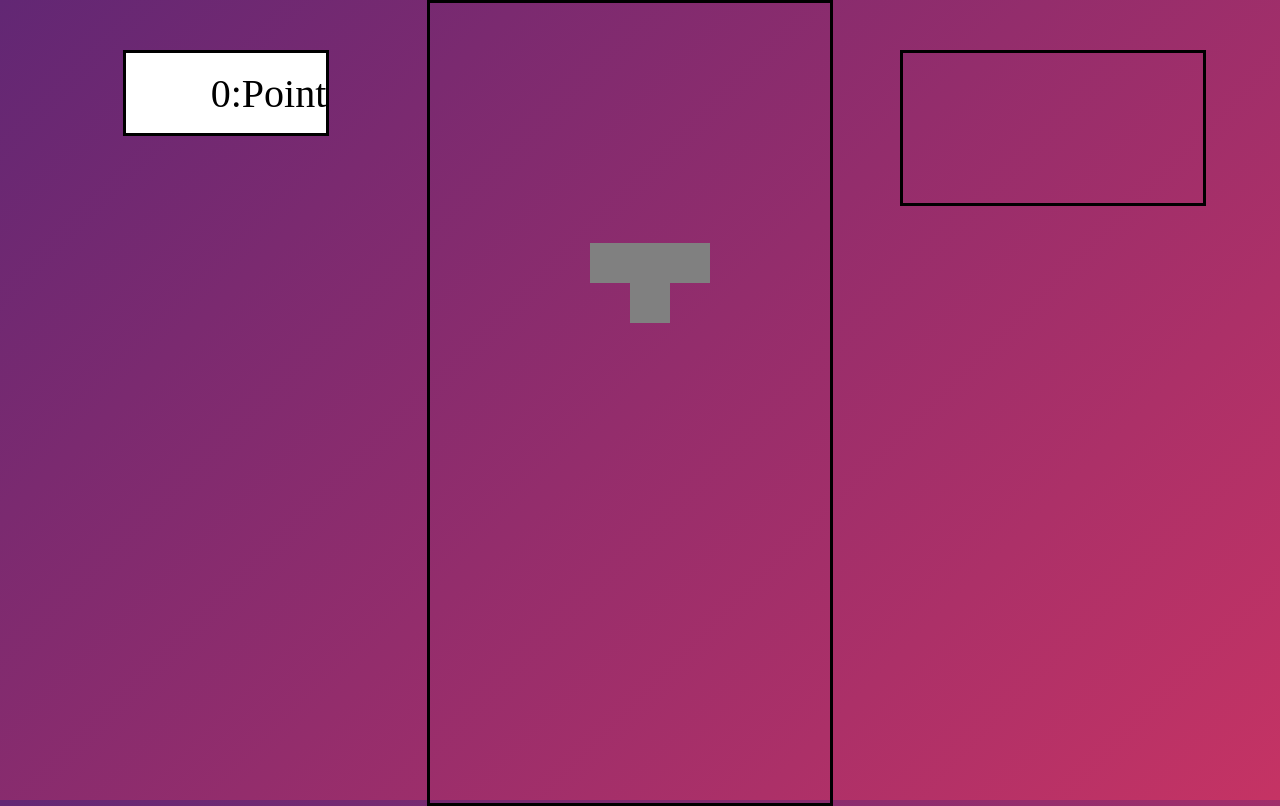
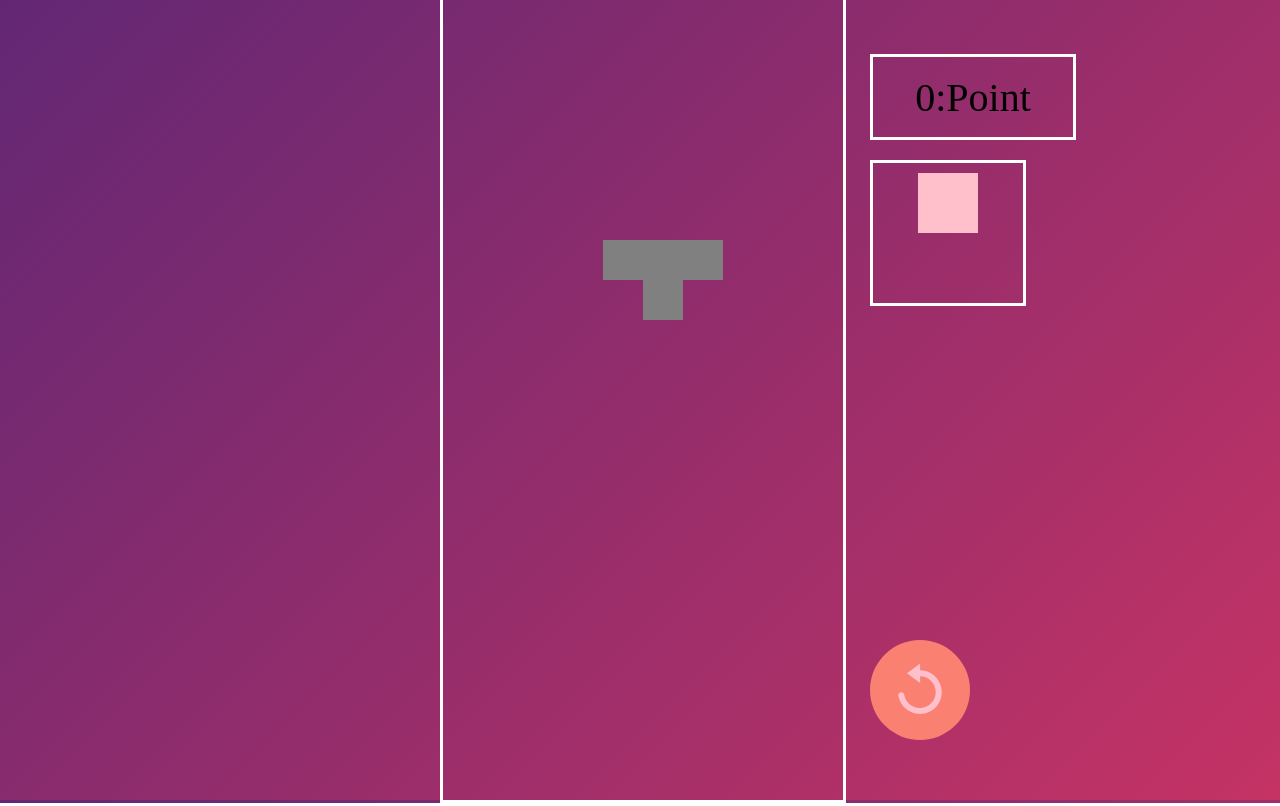
Before and after one commit to kenuhn/Projet_Perso-Tetris, a website: page index.html in a window 1280 px wide. Drawn offline with Linux system fonts and the light colour scheme.

Commit message:
bordure white ajout future piece

```diff
--- a/css/style.css
+++ b/css/style.css
@@ -5,30 +5,31 @@ html {
 }
 
 body {
+    height: 100%;
+    margin: 0;
     background:linear-gradient(135deg, #622774 0%,#c53364 100%);;
     display: grid;
-    grid-template-columns: repeat(3, 1fr);
+    grid-template-columns: 1fr 400px 1fr;
     grid-template-rows: repeat(5, 1fr);
     grid-column-gap: 0px;
     grid-row-gap: 0px;
-    height: 100%;
-    margin: 0;
-    padding: 0;
 }
 
 
 
 .canvas1 {
-    border: solid;
+    border: solid white;
     grid-area: 1 / 2 / 6 / 3;
-    position: relative
+    align-self: center;
+    position: relative;
+
 }
 
 .canvas2 {
-    border: solid;
-    position: relative;
-    left: 900px;
-    top: 50px;
+    justify-self: start;
+    grid-area: 2 / 3 / 3 / 4;
+    border: solid white;
+    margin-left: 30px;
 }
 
 .gameOver {
@@ -41,15 +42,36 @@ body {
 
 }
 .point{
+    grid-area: 1 / 3 / 2 / 4;
+    justify-self: start;
+    align-self: end;
     display:flex;
-    justify-content: flex-end;
+    justify-content: center;
     align-items: center;
-    position: relative;
     right: 730px;
     top: 50px;
     width: 200px;
     height: 80px;
     font-size: 40px;
-    border: solid black;
-    background-color: white;
+
+    border: solid white;
+    margin-left: 30px;
+    margin-bottom: 20px;
 }
+
+.reload{
+    grid-area: 5 / 3 / 5 / 4;
+    width: 100px;
+    height: 100px;
+    border-radius: 50%;
+   border: none;
+    background-color: salmon;
+    margin-left: 30px;
+}
+.img_reload {
+    width: 50px;
+    height: 50px;
+
+}
+
+/* CSS */
--- a/index.html
+++ b/index.html
@@ -14,12 +14,13 @@
 <body>
 
     <canvas class="canvas1" width="400" height="800">
-        <p>salut</p>
+
     </canvas>
-  <canvas class="canvas2">
+         <canvas class="canvas2" width="150" height="140"></canvas>
     </canvas>
     <h2 class="gameOver">Game Over</h2>
     <div class="point" >0:Point </div>
+    <button class="reload"><img class="img_reload" src="/images/reload-svgrepo-com.svg" alt="reload"></button>
     <script type="module">
     import index from "./js/index.js"
 
--- a/js/index.js
+++ b/js/index.js
@@ -1,8 +1,8 @@
 export default () => {
   const canvasPrincipal = document.querySelector(".canvas1");
   const ctx = canvasPrincipal.getContext("2d");
-/*   const canvasSecondaire = document.querySelector(".canvas2")
-  const ctx2 = canvasSecondaire.getContext("2d"); */
+  const canvasSecondaire = document.querySelector(".canvas2");
+  const ctx2 = canvasSecondaire.getContext("2d");
   const plateauLongueur = canvasPrincipal.width;
   const plateauHauteur = canvasPrincipal.height;
   const carreauWidth = 40;
@@ -48,12 +48,17 @@ export default () => {
   ];
 
   class Tetriminos {
-    constructor(piece) {
+    constructor(piece, couleur) {
       this.forme = piece;
       this.positionX = positionX;
       this.positionY = positionY;
-      this.couleur = this.creeCouleur(this.forme);
-      this.premierDessein = this.dessineTetriminos(this.forme, this.positionX, this.positionY, this.couleur)
+      this.couleur = couleur;
+      this.premierDessein = this.dessineTetriminos(
+        this.forme,
+        this.positionX,
+        this.positionY,
+        this.couleur
+      );
     }
     deplacement(e) {
       if (
@@ -143,7 +148,6 @@ export default () => {
     dessineTetriminos(forme, positionX, positionY, couleur) {
       let matrice = forme;
       let formePositionY = positionY;
-      console.log(this.couleur);
       for (let i = 0; i < matrice.length; i++) {
         let formePositionX = positionX;
         if (matrice[i].includes(1)) {
@@ -165,38 +169,6 @@ export default () => {
           }
         }
       }
-    }
-
-    creeCouleur(forme) {
-      let couleur = null;
-      switch (forme) {
-        case TetriminoS:
-          couleur = "red";
-          break;
-        case TetriminoZ:
-          couleur = "blue";
-          break;
-        case TetriminoL:
-          couleur = "yellow";
-          break;
-        case TetriminoJ:
-          couleur = "green";
-          break;
-        case TetriminoT:
-          couleur = "grey";
-          break;
-        case TetriminoO:
-          couleur = "pink";
-          break;
-        case TetriminoI:
-          couleur = "orange";
-          break;
-
-        default:
-          console.log("Erreur couleur ");
-      }
-      console.log(couleur);
-      return couleur;
     }
 
     suprimeTetriminos(forme, positionX, positionY) {
@@ -316,7 +288,7 @@ export default () => {
         }
       }
       if (
-        this.checkLeft(top, this.positionX, this.positionY) === false ||
+         this.checkLeft(top, this.positionX, this.positionY) === false ||
         this.checkRight(top, this.positionX, this.positionY) === false ||
         this.checkBottom(top, this.positionX, this.positionY) === false
       ) {
@@ -366,48 +338,88 @@ export default () => {
 
   class Interface {
     constructor() {
-      this.tetriminos = new Tetriminos(this.newPiece());
-      /* this.futureTetriminos = this.newPiece() */
-      /* this.dessineFutureTetriminos( this.futureTetriminos) */
+      this.forme = this.newPiece();
+      this.newCouleur = this.creeCouleur(this.forme);
+      this.tetriminos = new Tetriminos(this.forme, this.newCouleur);
+      this.futureForme = this.newPiece();
+      console.log(this.futureForme);
+      this.dessineFutureTetriminos(
+        this.futureForme,
+        this.creeCouleur(this.futureForme)
+      );
+
       this.supprimeRange = setInterval(this.suprimeRange.bind(this), 800);
-      this.TetriminosInterval = setInterval(
-        this.gameLoop.bind(this),
-        800
-      );
-      this.checkTop = setInterval( this.checkTop.bind(this), 800);
+      this.TetriminosInterval = setInterval(this.gameLoop.bind(this), 800);
+      this.checkTop = setInterval(this.checkTop.bind(this), 800);
       document.addEventListener("keydown", (e) => {
         this.tetriminos.deplacement(e);
       });
     }
 
-
-
     gameLoop() {
       if (this.tetriminos.vaBas() === false) {
-        this.ajoutePoint(20)
+        this.ajoutePoint(20);
         this.tetriminos.destroy();
-        this.tetriminos = new Tetriminos(this.newPiece());
-      /*   this.futureTetriminos = this.newPiece() */
-      /*   console.log(ctx2)
-        this.dessineFutureTetriminos( this.futureTetriminos) */
+        this.tetriminos = new Tetriminos(
+          this.futureForme,
+          this.creeCouleur(this.futureForme)
+        );
+        this.futureForme = this.newPiece();
+
+        this.dessineFutureTetriminos(
+          this.futureForme,
+          this.creeCouleur(this.futureForme)
+        );
       }
+    }
+    creeCouleur(forme) {
+      let couleur = null;
+      switch (forme) {
+        case TetriminoS:
+          couleur = "red";
+          break;
+        case TetriminoZ:
+          couleur = "blue";
+          break;
+        case TetriminoL:
+          couleur = "yellow";
+          break;
+        case TetriminoJ:
+          couleur = "green";
+          break;
+        case TetriminoT:
+          couleur = "grey";
+          break;
+        case TetriminoO:
+          couleur = "pink";
+          break;
+        case TetriminoI:
+          couleur = "orange";
+          break;
+
+        default:
+          console.log("Erreur couleur ");
+      }
+      return couleur;
     }
 
     gameOver() {
-    let finPartie = document.querySelector('.gameOver')
-    clearInterval(this.supprimeRange);
-    clearInterval(this.TetriminosInterval);
-    clearInterval(this.checkTop)
-     return  finPartie.style.display = "block"
+      let finPartie = document.querySelector(".gameOver");
+      clearInterval(this.supprimeRange);
+      clearInterval(this.TetriminosInterval);
+      clearInterval(this.checkTop);
+      return (finPartie.style.display = "block");
+    }
+
+    newPartie () {
+
     }
 
     checkTop() {
-
       tabCoordonnee.forEach((tab) => {
         tab.forEach((obj) => {
-
           if (obj.y === 0) {
-            this.gameOver()
+            this.gameOver();
           }
         });
       });
@@ -420,7 +432,7 @@ export default () => {
 
     ajoutePoint(nombre) {
       point += nombre;
-      let elPoint = document.querySelector('.point');
+      let elPoint = document.querySelector(".point");
       elPoint.innerHTML = point + ":Point";
     }
 
@@ -453,13 +465,12 @@ export default () => {
         let finTab = []; //chaque tableau de propriété ayant les mêmes coordoonés y
         newTab.forEach((obj) => {
           if (el.y === obj.y) {
-            console.log("rangé mise");
             finTab.push(obj);
           }
         });
         if (finTab.length === 10) {
           console.log("rangé complété");
-          this.ajoutePoint(40)
+          this.ajoutePoint(40);
           let rangerASupprime;
           finTab.forEach((el) => {
             tableauRempli.push(el);
@@ -498,33 +509,36 @@ export default () => {
         }
       });
     }
-  /*   dessineFutureTetriminos(forme) {
-      ctx2.clearRect(0,0, 80, 80)
+    dessineFutureTetriminos(forme, couleur) {
+      ctx2.clearRect(0, 0, canvasSecondaire.width, canvasSecondaire.height);
       let matrice = forme;
-      let formePositionY = positionY;
+      console.log(matrice);
+      let formePositionY = -20;
+
+      // calculer la position de départ de la forme en fonction de la largeur de la forme et la largeur du canvas
+      let formePositionX =
+        canvasSecondaire.width / 2 - (matrice[0].length / 2) * 30;
+
       for (let i = 0; i < matrice.length; i++) {
-        let formePositionX = positionX;
         if (matrice[i].includes(1)) {
-          formePositionY += 80;
+          formePositionY += 30;
         }
         for (let j = 0; j < matrice[i].length; j++) {
-          formePositionX += 80;
           if (matrice[i][j] === 1) {
             ctx2.beginPath();
-            ctx2.rect(
-              115,
-              35,
-              80,
-              80
-            );
-
+            ctx2.rect(formePositionX + j * 30, formePositionY, 30, 30);
+            ctx2.fillStyle = couleur;
             ctx2.fill();
             ctx2.closePath();
           }
         }
       }
-    } */
+    }
   }
+  document.querySelector('.reload').addEventListener("click", (e) => {
+    console.log(e)
+    location.reload();
 
+  })
   return new Interface();
 };
```
Also changed, not shown: images/reload-svgrepo-com.svg (added).
